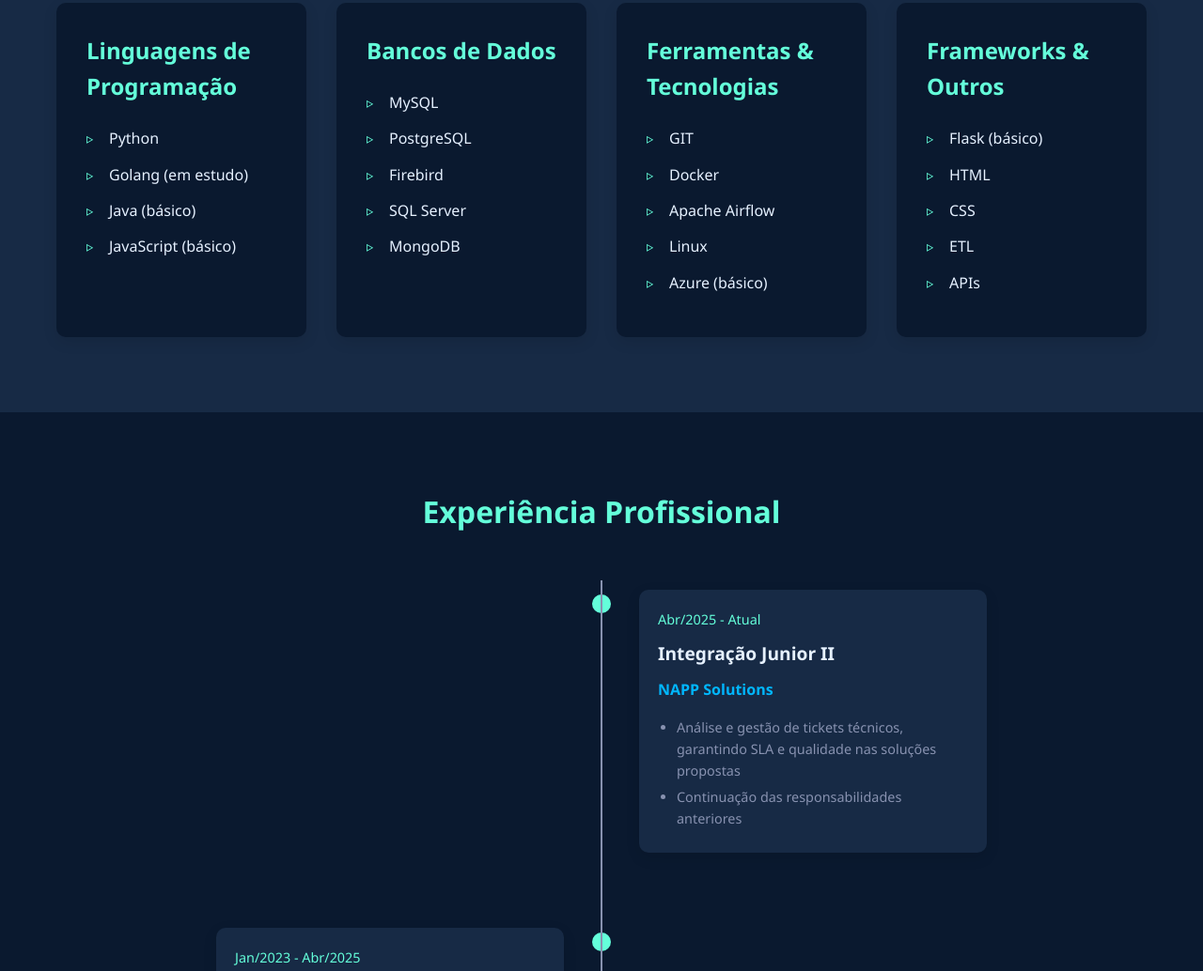
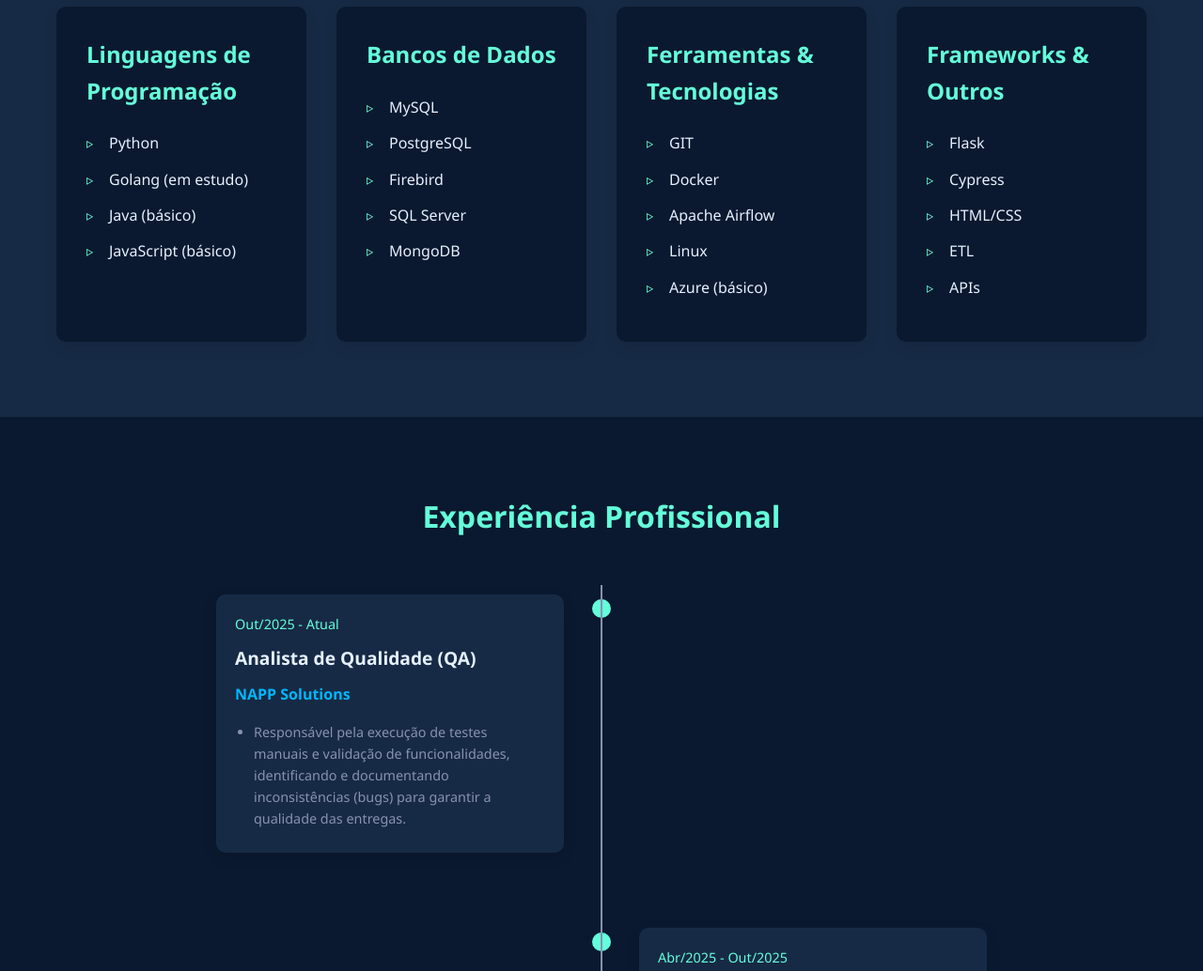
Before and after one commit to RonaldoMontan/ronaldomontan.github.io, a plain HTML site: page index.html in a window 1280 px wide. Shown: the part 1543-2577 px from the top of the page at 94% size. Drawn offline with Linux system fonts and the light colour scheme.

Commit message:
Update on this year's informations

```diff
--- a/index.html
+++ b/index.html
@@ -38,7 +38,7 @@
             <h2 class="section-title">Sobre mim</h2>
             <div class="about-content">
                 <div class="about-image">
-                    <img src="/api/placeholder/400/400" alt="Ronaldo Montan">
+                    <img src="img/ronaldo.png" alt="Ronaldo Montan">
                 </div>
                 <div class="about-text">
                     <h3>Olá! Sou o Ronaldo Montan</h3>
@@ -87,9 +87,9 @@
                 <div class="skill-card">
                     <h3>Frameworks & Outros</h3>
                     <ul class="skill-list">
-                        <li>Flask (básico)</li>
-                        <li>HTML</li>
-                        <li>CSS</li>
+                        <li>Flask</li>
+                        <li>Cypress</li>
+                        <li>HTML/CSS</li>
                         <li>ETL</li>
                         <li>APIs</li>
                     </ul>
@@ -102,15 +102,30 @@
         <div class="container">
             <h2 class="section-title">Experiência Profissional</h2>
             <div class="timeline">
+
+                 <div class="timeline-item left">
+                    <div class="timeline-content">
+                        <div class="timeline-date">Out/2025 - Atual</div>
+                        <h3 class="timeline-title">Analista de Qualidade (QA)</h3>
+                        <h4 class="timeline-company">NAPP Solutions</h4>
+                        <div class="timeline-description">
+                            <ul>
+                                <li>Responsável pela execução de testes manuais e validação de funcionalidades, identificando e documentando inconsistências (bugs) para garantir a qualidade das entregas.</li>
+                            </ul>
+                        </div>
+                    </div>
+                </div>
+
                  <div class="timeline-item right">
                     <div class="timeline-content">
-                        <div class="timeline-date">Abr/2025 - Atual</div>
+                        <div class="timeline-date">Abr/2025 - Out/2025</div>
                         <h3 class="timeline-title">Integração Junior II</h3>
                         <h4 class="timeline-company">NAPP Solutions</h4>
                         <div class="timeline-description">
                             <ul>
+                                <li>Atuação como referência técnica, oferecendo suporte para tomada de decisões ágeis.</li>
+                                <li>Mentoria direta de colegas e contribuição no desbloqueio de impedimentos operacionais.</li>
                                 <li>Análise e gestão de tickets técnicos, garantindo SLA e qualidade nas soluções propostas</li>
-                                <li>Continuação das responsabilidades anteriores</li>
                             </ul>
                         </div>
                     </div>
@@ -268,7 +283,7 @@
 
     <footer>
         <div class="container">
-            <p>© 2025 Ronaldo Montan. Todos os direitos reservados.</p>
+            <p>© 2026 Ronaldo Montan. Todos os direitos reservados.</p>
         </div>
     </footer>
 
```
